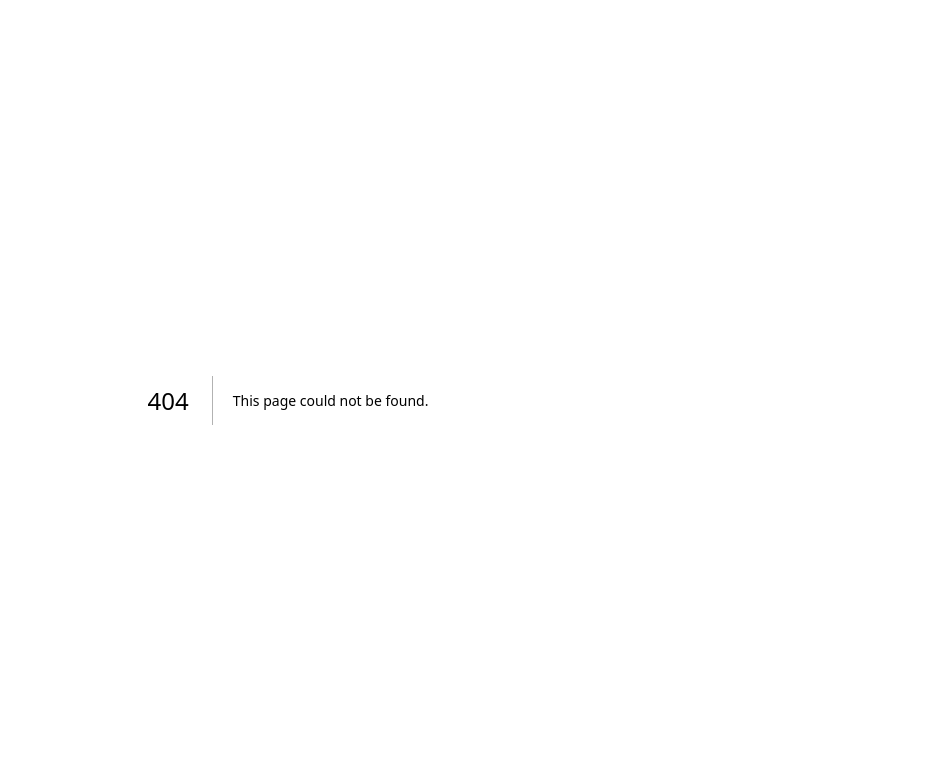
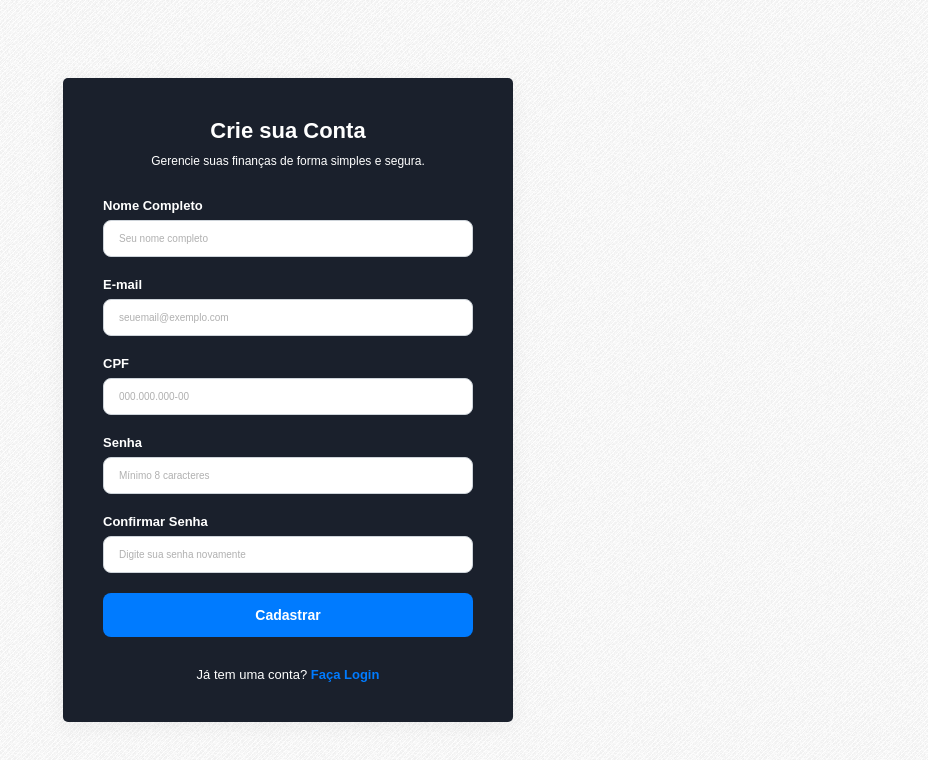
Before and after one commit to PFMJunior/carteira-financeira, a Next.js app: page /register in a window 1280 px wide. Before the commit this address had no page. Shown: the top 760 px of the page, without its empty margins (352-1280 px from the left). Built offline with nearby package versions, Linux system fonts and the light colour scheme.

Commit message:
Create page register

```diff
--- /dev/null
+++ b/app/register/page.tsx
@@ -0,0 +1,43 @@
+import styles from "./styles.module.scss";
+
+export default function RegisterPage() {
+    return(
+        <div className={styles.registerContainer}>
+            <div className={styles.registerCard}>
+                <h1 className={styles.registerTitle}>Crie sua Conta</h1>
+                <p className={styles.registerSubtitle}>Gerencie suas finanças de forma simples e segura.</p>
+
+                <form className={styles.registerForm}>
+                    <div className={styles.formGroup}>
+                        <label htmlFor="nomeCompleto">Nome Completo</label>
+                        <input type="text" id="nomeCompleto" name="nomeCompleto" placeholder="Seu nome completo" required />
+                    </div>
+
+                    <div className={styles.formGroup}>
+                        <label htmlFor="email">E-mail</label>
+                        <input type="email" id="email" name="email" placeholder="seuemail@exemplo.com" required />
+                    </div>
+
+                    <div className={styles.formGroup}>
+                        <label htmlFor="cpf">CPF</label>
+                        <input type="text" id="cpf" name="cpf" placeholder="000.000.000-00" pattern="\d{3}\.\d{3}\.\d{3}-\d{2}" title="Formato: 000.000.000-00" required />
+                    </div>
+
+                    <div className={styles.formGroup}>
+                        <label htmlFor="senha">Senha</label>
+                        <input type="password" id="senha" name="senha" placeholder="Mínimo 8 caracteres" required minLength={8} />
+                    </div>
+
+                    <div className={styles.formGroup}>
+                        <label htmlFor="confirmarSenha">Confirmar Senha</label>
+                        <input type="password" id="confirmarSenha" name="confirmarSenha" placeholder="Digite sua senha novamente" required minLength={8} />
+                    </div>
+
+                    <button type="submit" className={styles.btnRegister}>Cadastrar</button>
+                </form>
+
+                <p className={styles.registerLoginLink}>Já tem uma conta? <a href="/login">Faça Login</a></p>
+            </div>
+        </div>
+    );
+}
--- /dev/null
+++ b/app/register/styles.module.scss
@@ -0,0 +1,133 @@
+.registerContainer {
+    display: flex;
+    justify-content: center;
+    align-items: center;
+
+    padding: 2rem;
+
+    min-height: 100vh;
+    padding: 2rem;
+
+    .registerCard {
+        background-color: var(--color-primary-dark);
+        border-radius: .5rem;
+        box-shadow: 0 4px 20px rgba(0, 0, 0, 0.05);
+
+        padding: 4rem;
+        max-width: 450px;
+        width: 100%;
+        text-align: center;
+
+        .registerTitle {
+            color: var(--white);
+            font-size: 2.2rem;
+            font-weight: bold;
+            margin-bottom: 1rem;
+        }
+
+        .registerSubtitle {
+            color: var(--white);
+            font-size: 1.2rem;
+            margin-bottom: 3rem;
+        }
+
+        .registerForm {
+            text-align: left;
+
+            .formGroup {
+                margin-bottom: 2rem;
+
+                label {
+                    display: block;
+
+                    color: var(--white);
+                    font-size: 1.3rem;
+                    font-weight: 600;
+
+                    margin-bottom: 0.7rem;
+                }
+
+                input[type="text"],
+                input[type="email"],
+                input[type="password"] {
+                    border: 1px solid var(--border-color);
+                    border-radius: .8rem;
+                    box-sizing: border-box;
+
+                    font-size: 1rem;
+                    padding: 1.2rem 1.5rem;
+                    width: 100%;
+                    transition:
+                        border-color 0.3s ease,
+                        box-shadow 0.3s ease;
+
+                    &:focus {
+                        border-color: var(--background-button-register);
+                        box-shadow: 0 0 0 3px rgba(var(--background-button-register), 0.2);
+                        outline: none;
+                    }
+
+                    &::placeholder {
+                        color: #b0b0b0;
+                    }
+                }
+            }
+
+            .btnRegister {
+                background-color: var(--background-button-register);
+                border: 0;
+                border-radius: .8rem;
+
+                color: #fff;
+                cursor: pointer;
+
+                font-size: 1.4rem;
+                font-weight: bold;
+
+                padding: 1.4rem 2rem;
+                transition:
+                    background-color 0.3s ease,
+                    transform 0.2s ease;
+                width: 100%;
+
+                &:hover {
+                    background-color: darken(#007bff, 10%);
+                    transform: translateY(-2px);
+                }
+
+                &:active {
+                    transform: translateY(0);
+                }
+            }
+        }
+
+        .registerLoginLink {
+            color: var(--white);
+            font-size: 1.3rem;
+            margin-top: 3rem;
+
+            a {
+                color: var(--background-button-register);
+                text-decoration: none;
+                font-weight: 600;
+                &:hover {
+                    text-decoration: underline;
+                }
+            }
+        }
+    }
+}
+
+@media only screen and (max-width: 1024px) {
+    .registerCard {
+        padding: 2.5rem;
+
+        .registerTitle {
+            font-size: 1.8rem;
+        }
+
+        .btnRegister {
+            font-size: 1rem;
+        }
+    }
+}
```
